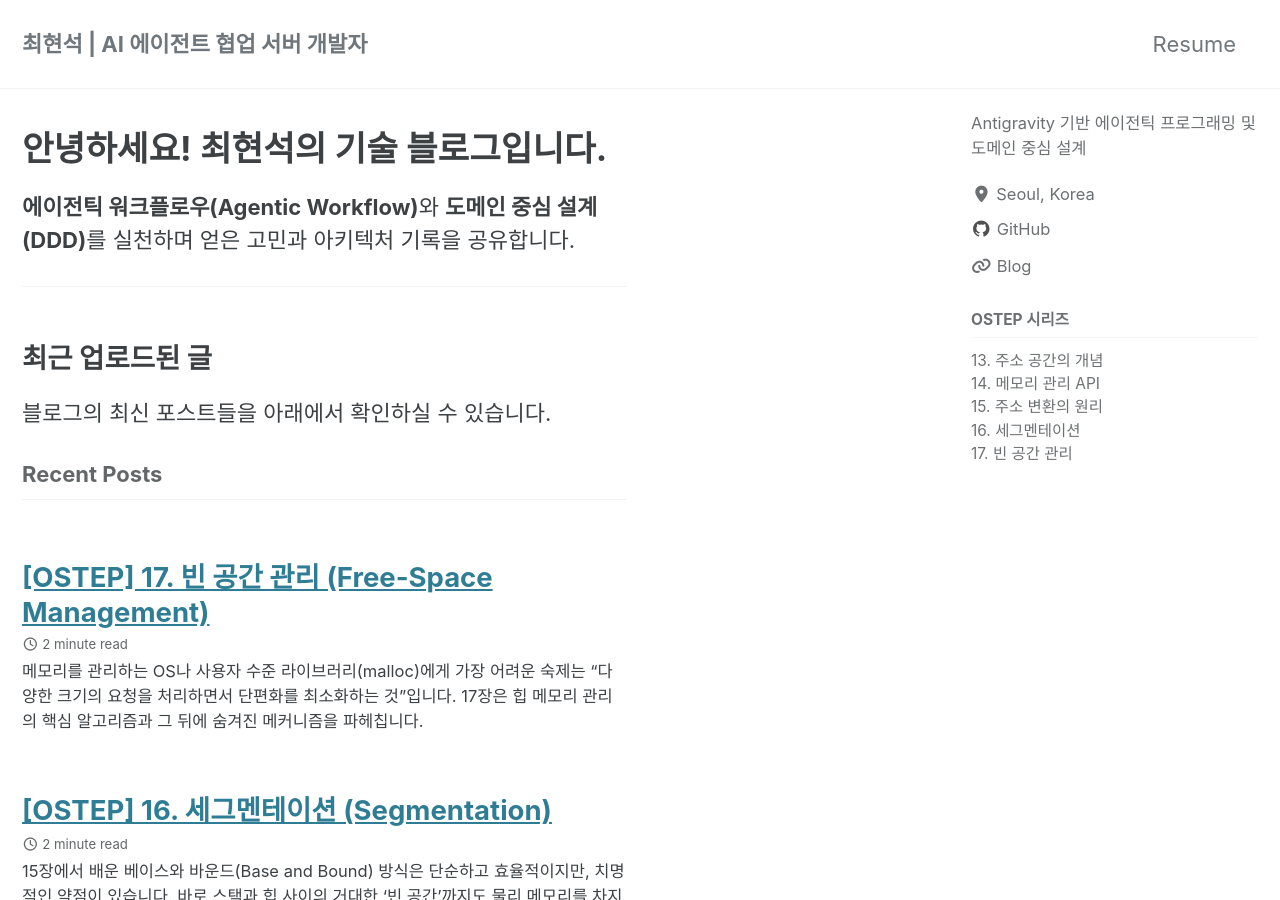
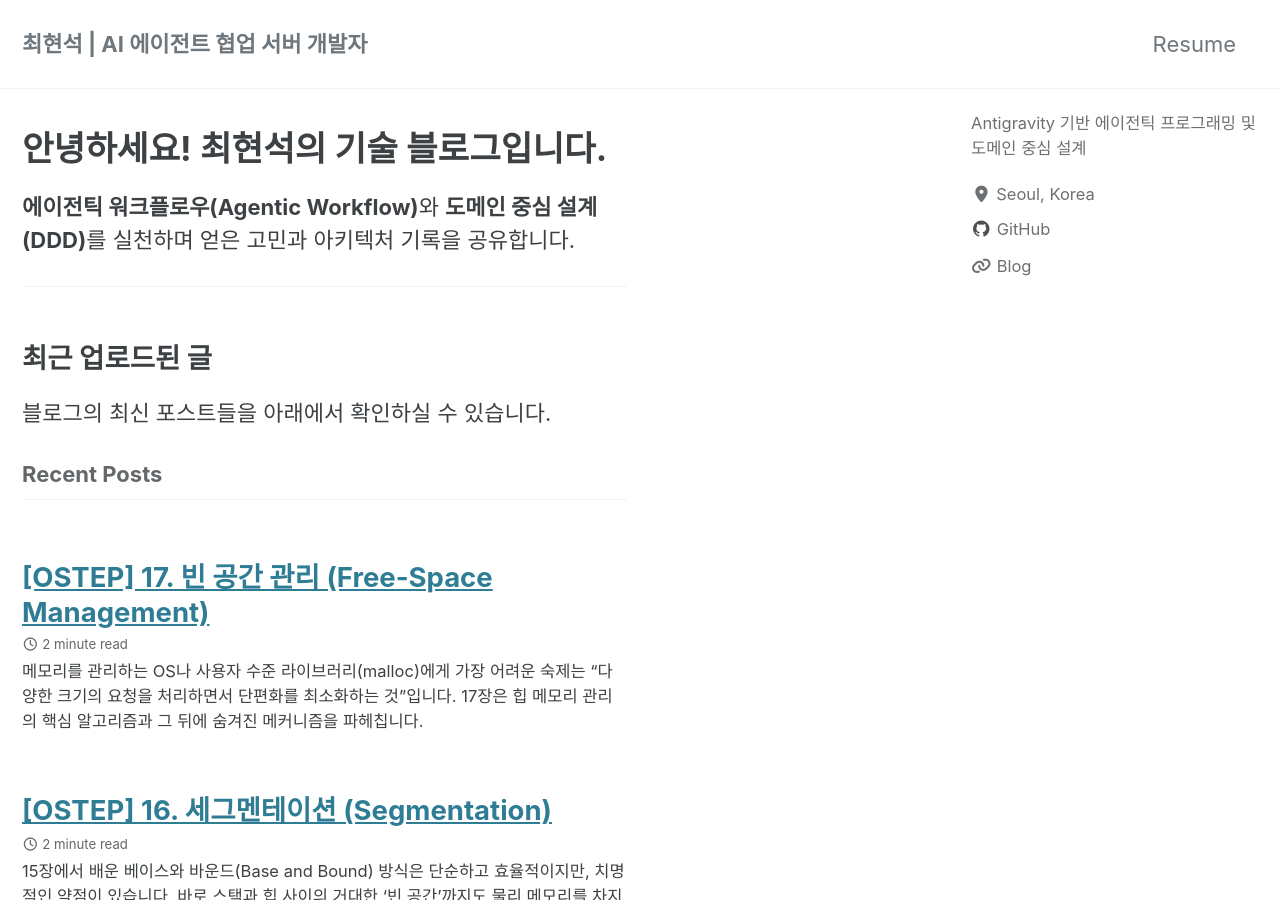
Before and after one commit to hsuk0409/earstone.github.io, a Jekyll site: the page built from index.md, in a window 1280 px wide and 900 px high. Built offline with Jekyll 4.4.1, drawn with Linux system fonts in a browser that asks for light colours; cached includes are drawn as plain includes.

Commit message:
ostp 정리글 삭제

```diff
--- a/_data/navigation.yml
+++ b/_data/navigation.yml
@@ -2,21 +2,6 @@
 main:
   - title: "Resume"
     url: /resume/
-
-# OSTEP Series Sidebar
-ostep:
-  - title: "OSTEP 시리즈"
-    children:
-      - title: "13. 주소 공간의 개념"
-        url: /engineering/os/ostep-chapter-13/
-      - title: "14. 메모리 관리 API"
-        url: /engineering/os/ostep-chapter-14/
-      - title: "15. 주소 변환의 원리"
-        url: /engineering/os/ostep-chapter-15/
-      - title: "16. 세그멘테이션"
-        url: /engineering/os/ostep-chapter-16/
-      - title: "17. 빈 공간 관리"
-        url: /engineering/os/ostep-chapter-17/
 
 # Docs sidebar for Resume page
 docs:
```
